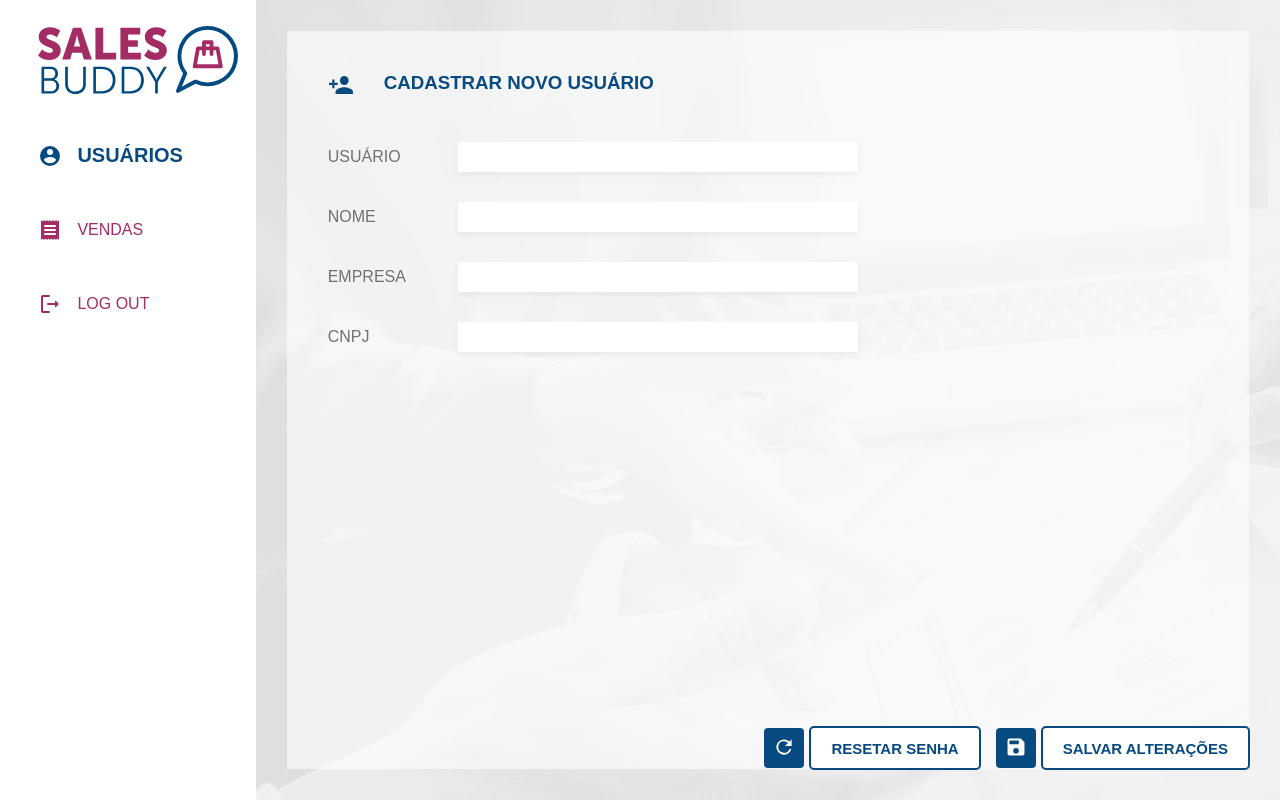
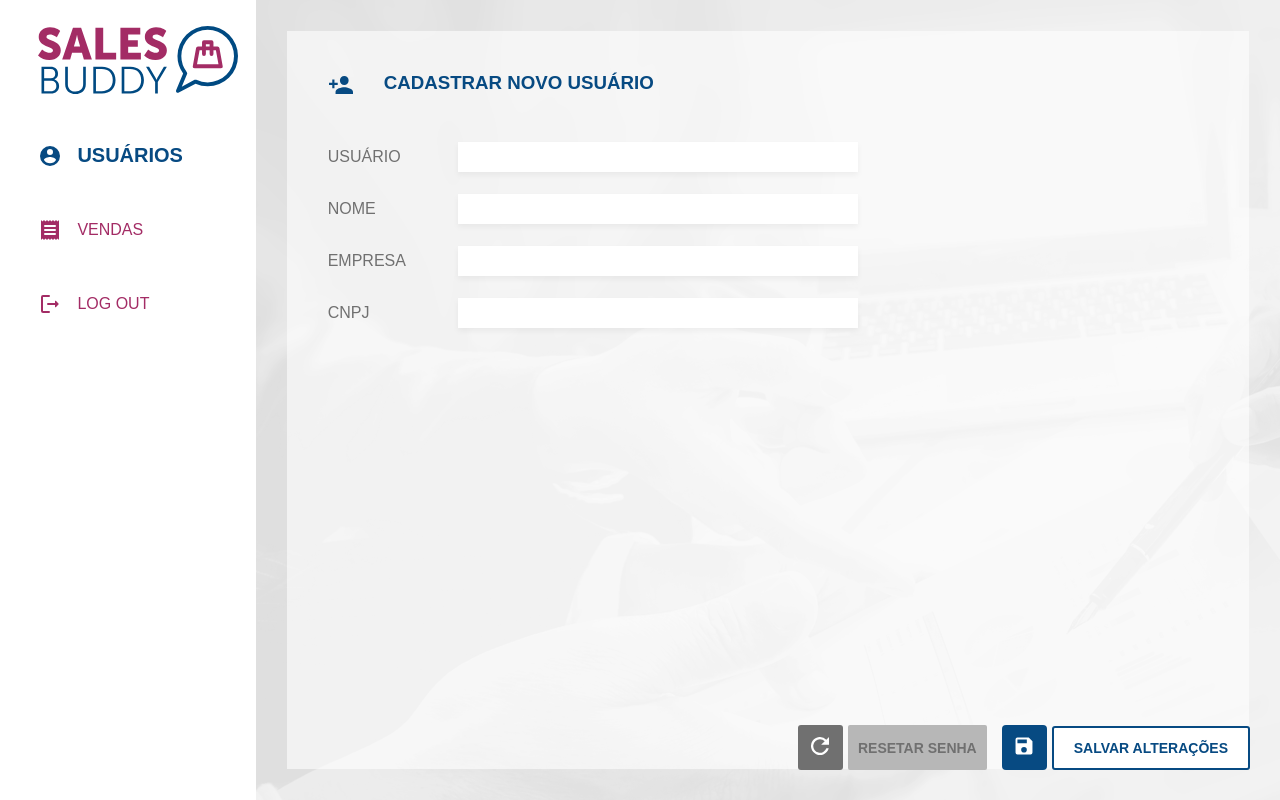
Before and after one commit to felipeLima29/salesBuddyWeb, a React app in the folder frontend/: page /usersList/addNewUser in a window 1280 px wide. Built offline with nearby package versions, Linux system fonts and the light colour scheme; the HTML template or start-up script is replaced by a standard one.

Commit message:
feat: Ajustar pequenos detalhes na tela.

```diff
--- a/frontend/src/components/buttons/buttonEditUser.jsx
+++ b/frontend/src/components/buttons/buttonEditUser.jsx
@@ -2,24 +2,24 @@ import { Link } from "react-router-dom";
 import icRefresh from '../../assets/icRefresh.svg';
 import icSave from '../../assets/icSave.svg/'
 
-function ButtonEditUser({onSave}) {
+function ButtonEditUser({onSave, classNameTx, classNameButton}) {
     return (
         <div className="buttonUserContainer">
 
             <div onClick={onSave}
                  style={{ display: 'flex', alignItems: 'center', gap: '5px'}}
             >
-                <button className="buttonEditUser">
+                <button className="buttonSaveUser">
                     <img src={icSave} alt="Salvar" />
                 </button>
-                <span className="txEditUser">SALVAR ALTERAÇÕES</span>
+                <span className="txSaveUser">SALVAR ALTERAÇÕES</span>
             </div>
 
             <Link style={{ display: 'flex', alignItems: 'center', gap: '5px'}}>
-                <button className="buttonEditUser">
+                <button className={classNameButton}>
                     <img src={icRefresh} alt="Refresh"/>
                 </button>
-                <span className="txEditUser">RESETAR SENHA</span>
+                <span className={classNameTx}>RESETAR SENHA</span>
             </Link>
 
         </div>
--- a/frontend/src/index.css
+++ b/frontend/src/index.css
@@ -1,33 +1,7 @@
-:root {
-    /* Colors: */
-    --unnamed-color-ffffff: #FFFFFF;
-    --unnamed-color-074a82: #074A82;
-    --unnamed-color-a32c65: #A32C65;
-
-    /* Font/text values */
-    --unnamed-font-family-montserrat: Montserrat;
-    --unnamed-font-style-normal: normal;
-    --unnamed-font-weight-normal: normal;
-    --unnamed-font-size-15: 15px;
-    --unnamed-character-spacing-0: 0px;
-    --unnamed-line-spacing-19: 19px;
-}
-
 * {
     margin: 0;
     padding: 0;
     box-sizing: border-box;
-}
-
-/* Character Styles */
-.unnamed-character-style-1 {
-    font-family: var(--unnamed-font-family-montserrat);
-    font-style: var(--unnamed-font-style-normal);
-    font-weight: var(--unnamed-font-weight-normal);
-    font-size: var(--unnamed-font-size-15);
-    line-height: var(--unnamed-line-spacing-19);
-    letter-spacing: var(--unnamed-character-spacing-0);
-    color: var(--unnamed-color-074a82);
 }
 
 .body {
@@ -143,7 +117,7 @@ a {
     color: #074A82;
     font-family: 'Montserrat', sans-serif;
     font-optical-sizing: auto;
-    font-weight: 900;
+    font-weight: 700;
     font-size: 20px;
     font-style: normal;
 }
@@ -197,65 +171,74 @@ a {
     gap: 15px;
 }
 
+/* Buttons Styles */
+
 .buttonAddUser {
     background-color: #074A82;
-    width: 40px;
-    height: 40px;
-    border-radius: 4px;
+    width: 45px;
+    height: 45px;
+    border-radius: 3px;
     border: none;
 }
 
 .txAddUser {
+    display: flex;
+    align-items: center;
     background-color: white;
-    border-radius: 5px;
-    font-weight: 900;
+    border-radius: 3px;
+    font-weight: 600;
+    letter-spacing: 0px;
     color: #074A82;
+    font-family: 'Montserrat', sans-serif;
     border: 2px solid #074A82;
-    height: 40px;
+    height: 45px;
     padding: 10px;
 }
 
-.buttonEditUser {
+.buttonSaveUser {
     background-color: #074A82;
     border: none;
     border-radius: 4px;
-    width: 40px;
-    height: 40px;
+    width: 45px;
+    height: 45px;
 
     & img {
         width: 22px;
     }
 }
 
-.txEditUser {
-    border-radius: 5px;
+.txSaveUser {
+    display: flex;
+    align-items: center;
+    font-family: 'Montserrat', sans-serif;
+    background-color: white;
+    color: #074A82;
+    border: 2px solid #074A82;
+    border-radius: 3px;
     font-weight: 600;
     height: 10px;
     padding: 20px;
-    font-size: 15px;
-    font-family: 'Montserrat', sans-serif;
-    align-items: center;
-    display: flex;
-    background-color: white;
-    color: #074A82;
-    border: 2px solid #074A82;
+    font-size: 14px;
 }
 
 .buttonDeleteUser {
     background-color: #707070;
-    width: 40px;
-    height: 40px;
-    border-radius: 4px;
+    width: 45px;
+    height: 45px;
+    border-radius: 3px;
     border: none;
 }
 
 .txDeleteUser {
     background-color: #B7B7B7;
-    border-radius: 5px;
-    font-weight: 900;
+    border-radius: 2px;
+    font-weight: 700;
+    font-size: 14px;
+    display: flex;
+    align-items: center;
     color: #707070;
-    border: 2px solid;
-    height: 40px;
+    font-family: 'Montserrat', sans-serif;
+    height: 45px;
     padding: 10px;
 }
 
@@ -283,7 +266,7 @@ a {
 .formAddUser {
     display: flex;
     flex-direction: column;
-    gap: 30px;
+    gap: 22px;
     margin-top: 5%;
 }
 
@@ -305,6 +288,8 @@ a {
 .inputAddUser {
     width: 400px;
     height: 30px;
+    color: #A32C65;
+    padding:8px;
     border: none;
     box-shadow: 0px 3px 6px #0000000D;
 }
--- a/frontend/src/pages/addNewUser.jsx
+++ b/frontend/src/pages/addNewUser.jsx
@@ -76,6 +76,8 @@ function addNewUser() {
                 </div>
                 <ButtonEditUser
                     onSave={handleInsert}
+                    classNameTx="txDeleteUser"
+                    classNameButton="buttonDeleteUser"
                 />
 
             </div>
```
Also changed, not shown: 1 other file (tests, documents, lock files or other folders).
